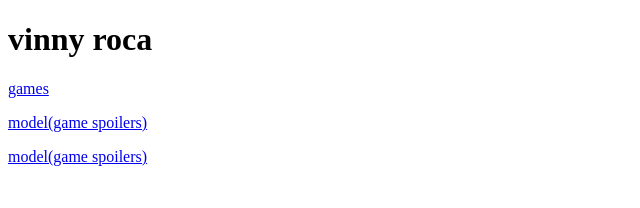
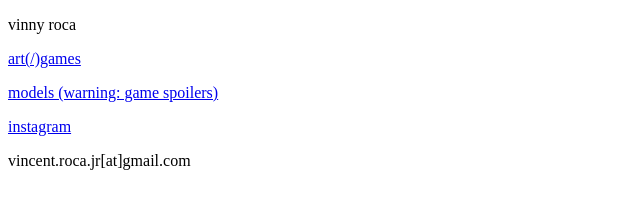
Before and after one commit to vinnyroca/vinnyroca.github.io, a plain HTML site: page index.html in a window 1280 px wide. Shown: the whole page, without its empty margins (0-640 px from the left). Drawn offline with Linux system fonts and the light colour scheme.

Commit message:
Add files via upload

```diff
--- a/index.html
+++ b/index.html
@@ -2,10 +2,11 @@
 <html>
 <body>
 
-<h1>vinny roca</h1>
+<p>vinny roca</p>
 
-<p><a href="https://pickpanpuck.itch.io/">games</a></p>
-<p><a href="https://sketchfab.com/pick.pan.puck">model(game spoilers)</a></p>
-<p><a href="https://www.instagram.com/pick_pan_puck/">model(game spoilers)</a></p>
+<p><a href="https://pickpanpuck.itch.io/">art(/)games</a></p>
+<p><a href="https://sketchfab.com/pick.pan.puck">models (warning: game spoilers)</a></p>
+<p><a href="https://www.instagram.com/pick_pan_puck/">instagram</a></p>
+<p>vincent.roca.jr[at]gmail.com</p>
 </body>
 </html>
```
